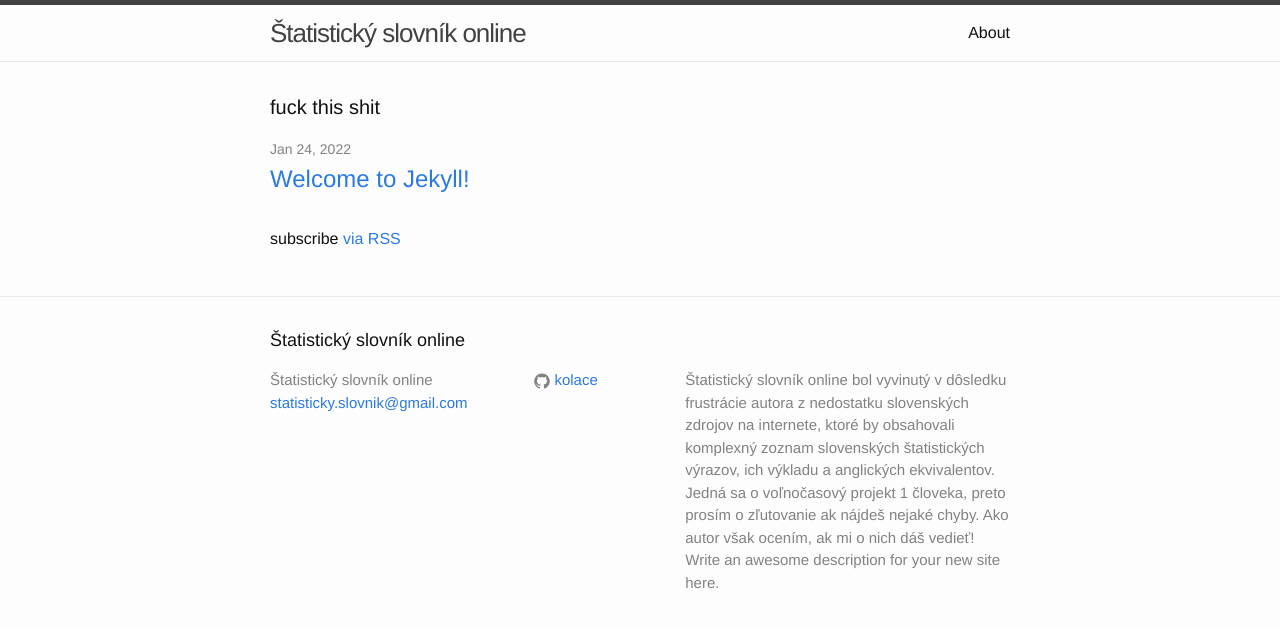
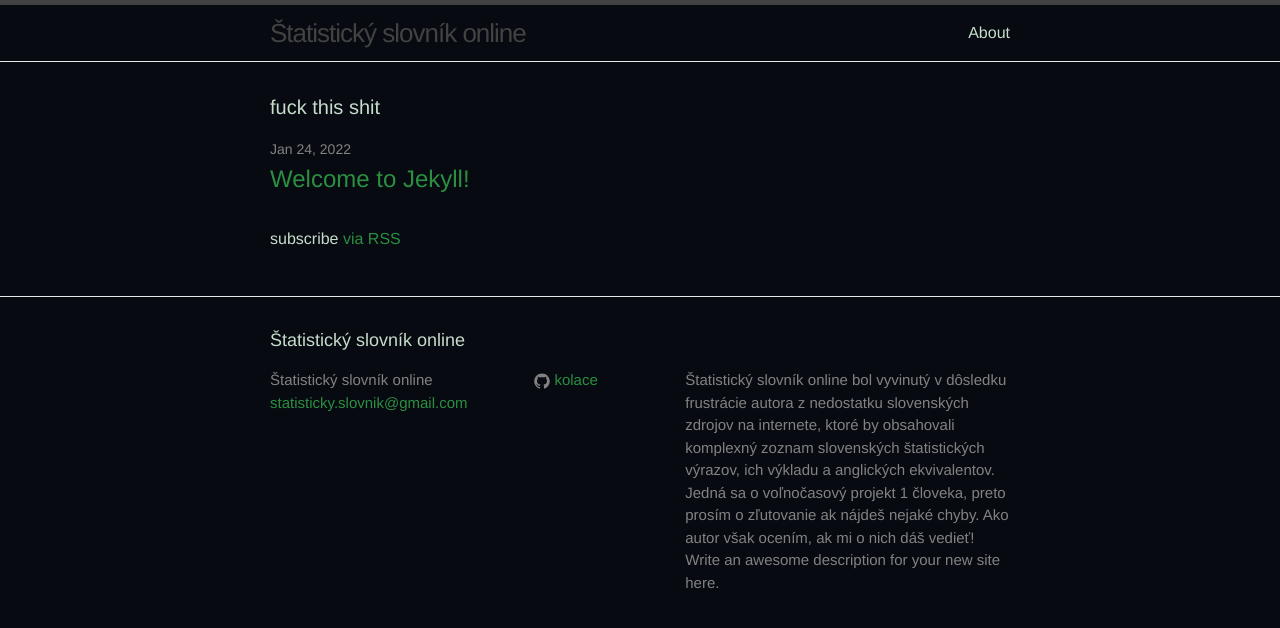
Before and after one commit to kolace/kolace.github.io, a Jekyll site: the page built from index.html, in a window 1280 px wide. Shown: the top 628 px of the page. Built offline with Jekyll 4.4.1, drawn with Linux system fonts in a browser that asks for light colours.

Commit message:
Update main.scss

```diff
--- a/css/main.scss
+++ b/css/main.scss
@@ -14,9 +14,9 @@ $base-line-height: 1.5;
 
 $spacing-unit:     30px;
 
-$text-color:       #111;
-$background-color: #fdfdfd;
-$brand-color:      #2a7ae2;
+$text-color:       #c6ddcb;
+$background-color: #070a11;
+$brand-color:      #2b8f41;
 
 $grey-color:       #828282;
 $grey-color-light: lighten($grey-color, 40%);
```
